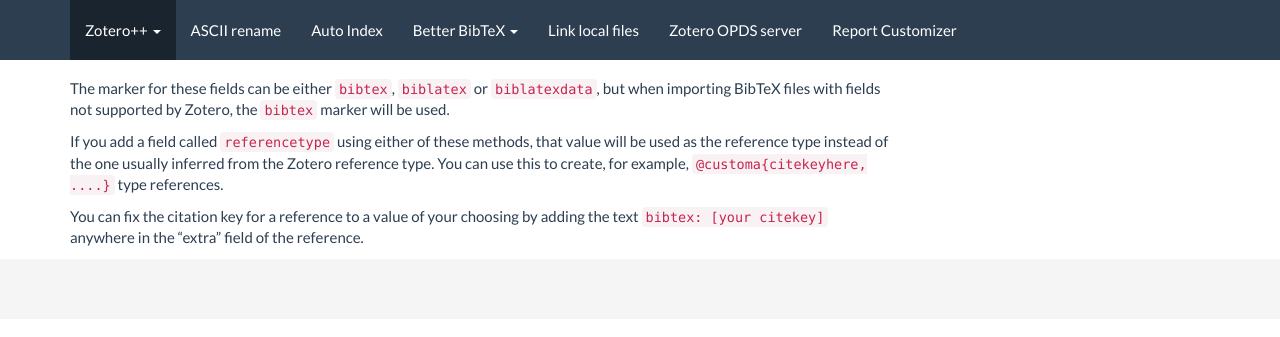
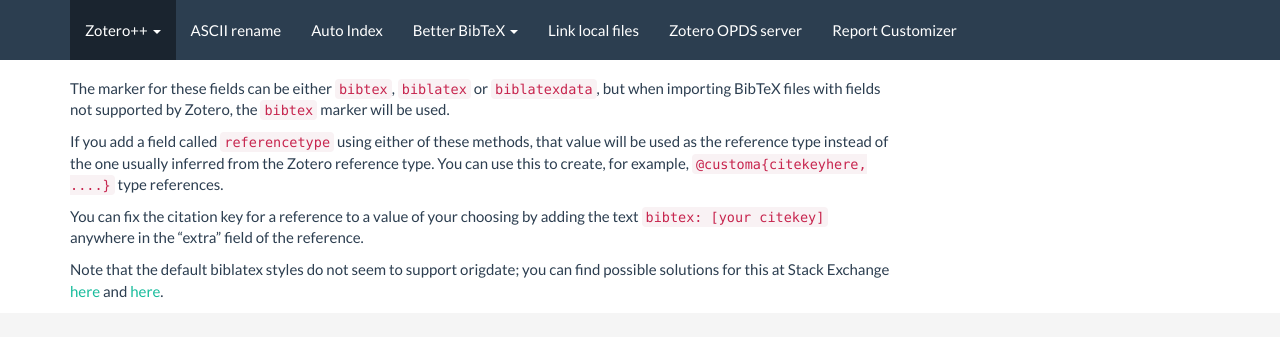
Before and after one commit to edwinksl/ZotPlus.github.io, a Jekyll site: the page built from better-bibtex/export.md, in a window 1280 px wide and 900 px high, scrolled down 691 px. Shown: the top 337 px of the window. Built offline with Jekyll 4.4.1, drawn with Linux system fonts in a browser that asks for light colours; nearby versions of some CDN libraries.

Commit message:
better-bibtex 0.14.13 / link-local-files 0.0.9 / report-customizer 0.2.13 / debug-bridge 0.1.0 / ascii-rename 0.0.40 / auto-index 0.0.36 / opds 0.0.10

```diff
--- a/better-bibtex/export.md
+++ b/better-bibtex/export.md
@@ -44,3 +44,9 @@
 
 You can fix the citation key for a reference to a value of your choosing by adding the text `bibtex: [your citekey]`
 anywhere in the "extra" field of the reference.
+
+Note that the default biblatex styles do not seem to support origdate; you can find possible solutions for this at Stack
+Exchange
+[here](http://tex.stackexchange.com/questions/142999/the-proper-way-to-cite-the-earliest-publication-date-in-brackets-followed-by)
+and
+[here](http://tex.stackexchange.com/questions/55859/getting-origyear-to-work-in-biblatex).
```
